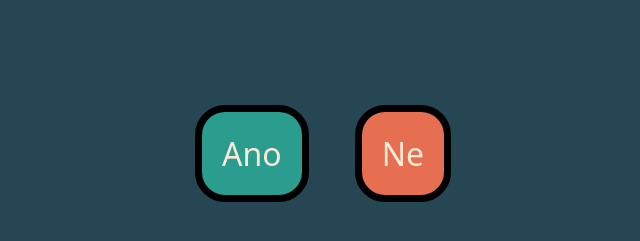
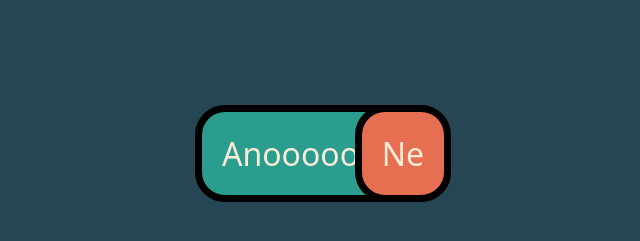
Before and after one commit to merticDev/bd, a plain HTML site: page index.html in a window 1280 px wide. Shown: the part 295-536 px from the top of the page, without its empty margins (317-957 px from the left). Drawn offline with Linux system fonts and the light colour scheme; a web font is replaced by a local one.

Commit message:
Update index.html

```diff
--- a/index.html
+++ b/index.html
@@ -18,7 +18,7 @@
         <article>
             <h1>Jsi připravena začít?</h1>
             <div class="btnDiv">
-                <button onclick="ano()" class="ano">Ano</button>
+                <button onclick="ano()" class="ano">Anoooooooo</button>
                 <button onclick="ne()" class="ne">Ne</button>
             </div>
         </article>
@@ -155,4 +155,5 @@
     function nextAnimation(){
         window.location.href = "dort.html"
     }
+
 </script>
```
